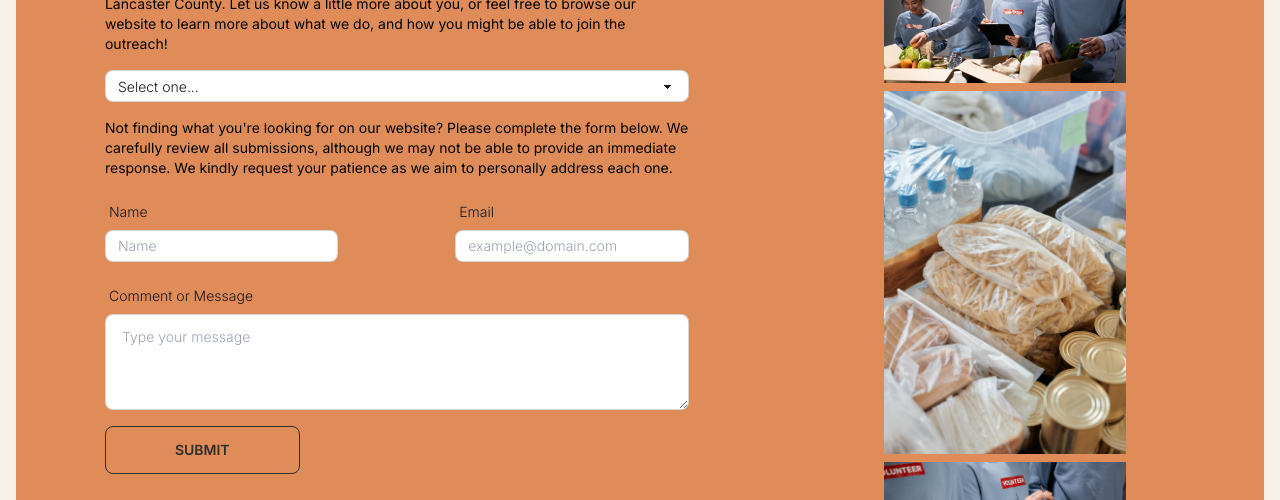
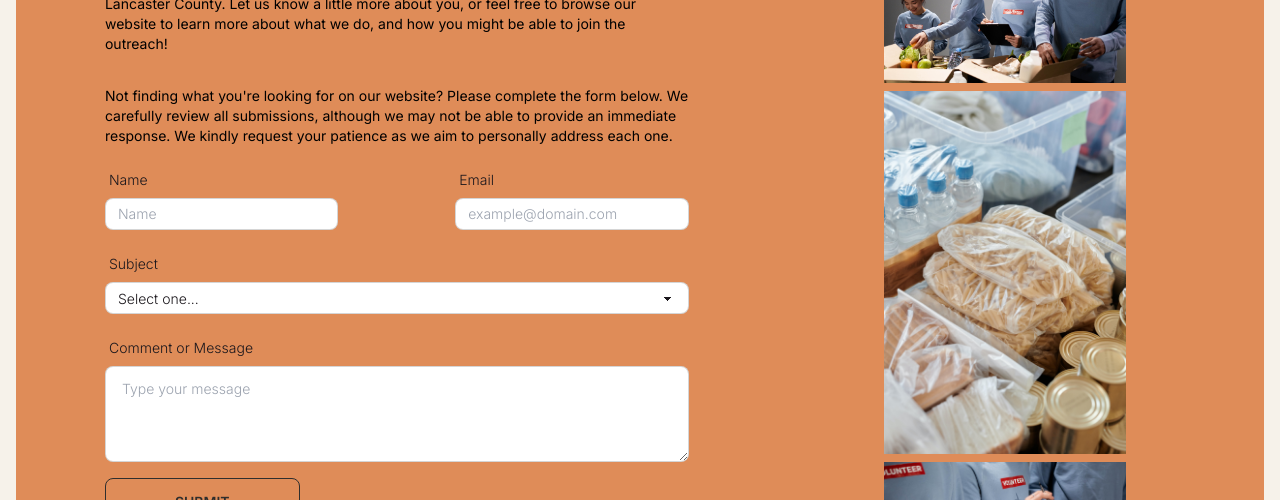
Before and after one commit to Jstanion/servants-heart, a Next.js app: page /contact in a window 1280 px wide. Shown: the part 300-800 px from the top of the page. Built offline with nearby package versions, Linux system fonts and the light colour scheme.

Commit message:
moved dropdown into contact form component

```diff
--- a/app/component/contactForm/ContactForm.jsx
+++ b/app/component/contactForm/ContactForm.jsx
@@ -1,11 +1,18 @@
 "use client";
 
+import React, { useState } from "react";
+
 export default function ContactForm(props) {
+  const [name, setName] = useState("");
+  const [email, setEmail] = useState("");
+  const [message, setMessage] = useState("");
+  const [dropdownSelection, setDropdownSelection] = useState("");
+
   async function handleSubmit(e) {
     e.preventDefault();
     const formData = new FormData(e.target);
 
-    formData.append("access_key", "4e413620-682a-4b6a-9949-d049c67ce596");
+    formData.append("access_key", "af4c5bf1-7b35-48ad-a872-8ce8d3802deb");
 
     const object = Object.fromEntries(formData);
     const json = JSON.stringify(object);
@@ -22,11 +29,20 @@ export default function ContactForm(props) {
     if (result.success) {
       console.log(result);
       alert("Your email was sent successfully.");
+      setName("");
+      setEmail("");
+      setMessage("");
+      setDropdownSelection("");
     }
   }
 
   return (
-    <form onSubmit={handleSubmit} className="form-control w-full">
+    <form
+      onSubmit={(e) => {
+        handleSubmit(e);
+      }}
+      className="form-control w-full"
+    >
       <div className="flex justify-between w-full">
         <div className="flex flex-col mb-4 w-2/5">
           <label htmlFor="name" className="label">
@@ -35,6 +51,10 @@ export default function ContactForm(props) {
           <input
             type="text"
             name="name"
+            value={name}
+            onChange={(e) => {
+              setName(e.target.value);
+            }}
             required
             placeholder="Name"
             className="input input-bordered input-sm w-full bg-white text-neutral font-light mr-2"
@@ -47,17 +67,37 @@ export default function ContactForm(props) {
           <input
             type="email"
             name="email"
+            value={email}
+            onChange={(e) => {
+              setEmail(e.target.value);
+            }}
             required
             placeholder="example@domain.com"
             className="input input-bordered input-sm w-full bg-white text-neutral font-light"
           />
         </div>
       </div>
-      <input
-        type="hidden"
-        name="subject"
-        value={`New form submission from A Servant's Heart Website: ${props.subject}`}
-      />
+      <div className="flex flex-col mb-4">
+        <label htmlFor="subject" className="label">
+          <span className="label-text text-neutral font-light">Subject</span>
+        </label>
+        <select
+          value={dropdownSelection}
+          onChange={(e) => setDropdownSelection(e.target.value)}
+          className="select select-bordered select-sm w-full text-neutral font-light bg-white"
+        >
+          <option className="font-light">Select one...</option>
+          <option className="font-light">General Information</option>
+          <option className="font-light">Sponsor a Family</option>
+          <option className="font-light">Volunteer Opportunities</option>
+          <option className="font-light">Donations</option>
+        </select>
+        <input
+          type="hidden"
+          name="subject"
+          value={`New form submission from A Servant's Heart Website: ${dropdownSelection}`}
+        />
+      </div>
       <div className="flex flex-col mb-4">
         <label htmlFor="message" className="label">
           <span className="label-text text-neutral font-light">
@@ -66,6 +106,10 @@ export default function ContactForm(props) {
         </label>
         <textarea
           name="message"
+          value={message}
+          onChange={(e) => {
+            setMessage(e.target.value);
+          }}
           required
           placeholder="Type your message"
           className="textarea textarea-bordered h-24 bg-white text-neutral font-light"
@@ -79,75 +123,3 @@ export default function ContactForm(props) {
     </form>
   );
 }
-// import React from "react";
-// import { useForm } from "react-hook-form";
-// import { sendEmail } from "../../utils/sendEmail";
-
-// const formData = {
-//   firstName: "",
-//   lastName: "",
-//   email: "",
-//   message: "",
-// };
-
-// export default function ContactForm() {
-//   const { register, handleSubmit, errors } = useForm(formData);
-
-//   function onSubmit(formData) {
-//     sendEmail(formData);
-//     console.log(formData);
-//   }
-
-//   return (
-//     <form onSubmit={handleSubmit(onSubmit)} className="form-control w-full">
-//       <div className="flex flex-col mb-4">
-//         <label htmlFor="firstName" className="label">
-//           <span className="label-text text-neutral font-light">Name</span>
-//         </label>
-//         <div className="flex justify-between">
-//           <input
-//             type="text"
-//             placeholder="First"
-//             className="input input-bordered input-sm w-full bg-white text-neutral font-light mr-2"
-//             {...register("firstName", { required: true })}
-//           />
-//           <label htmlFor="lastName" className="label"></label>
-//           <input
-//             type="text"
-//             placeholder="Last"
-//             className="input input-bordered input-sm w-full bg-white text-neutral font-light ml-2"
-//             {...register("lastName", { required: true })}
-//           />
-//         </div>
-//       </div>
-//       <div className="flex flex-col mb-4">
-//         <label htmlFor="email" className="label">
-//           <span className="label-text text-neutral font-light">Email</span>
-//         </label>
-//         <input
-//           type="email"
-//           placeholder="example@domain.com"
-//           className="input input-bordered input-sm w-full bg-white text-neutral font-light"
-//           {...register("email", { required: true })}
-//         />
-//       </div>
-//       <div className="flex flex-col mb-4">
-//         <label htmlFor="message" className="label">
-//           <span className="label-text text-neutral font-light">
-//             Comment or Message
-//           </span>
-//         </label>
-//         <textarea
-//           placeholder="Type your message"
-//           className="textarea textarea-bordered h-24 bg-white text-neutral font-light"
-//           {...register("message", { required: true })}
-//         ></textarea>
-//       </div>
-//       <input
-//         type="submit"
-//         value="Submit"
-//         className="btn btn-outline hover:bg-opacity-40 w-1/3"
-//       />
-//     </form>
-//   );
-// }
--- a/app/contact/page.jsx
+++ b/app/contact/page.jsx
@@ -1,18 +1,8 @@
-"use client";
-
-import React, { useState } from "react";
+import React from "react";
 import ContactForm from "../component/contactForm/ContactForm";
 import Image from "next/image";
 
 const Contact = () => {
-  const [dropdownSelection, setDropdownSelection] = useState("");
-
-  function handleDropdown(e) {
-    e.preventDefault();
-    const selectedValue = e.target.value;
-    setDropdownSelection(selectedValue);
-  }
-
   return (
     <div className="flex w-full h-full my-4 p-4 bg-accent">
       <div className="flex justify-center items-start w-3/5">
@@ -28,18 +18,6 @@ const Contact = () => {
             you, or feel free to browse our website to learn more about what we
             do, and how you might be able to join the outreach!
           </p>
-          <select
-            onClick={handleDropdown}
-            className="select select-bordered select-sm w-full text-neutral font-light bg-white"
-          >
-            <option selected disabled className="font-light">
-              Select one...
-            </option>
-            <option className="font-light">General Information</option>
-            <option className="font-light">Sponsor a Family</option>
-            <option className="font-light">Volunteer Opportunities</option>
-            <option className="font-light">Donations</option>
-          </select>
           <p className="my-4 text-sm">
             Not finding what you&apos;re looking for on our website? Please
             complete the form below. We carefully review all submissions,
@@ -47,7 +25,7 @@ const Contact = () => {
             kindly request your patience as we aim to personally address each
             one.
           </p>
-          <ContactForm subject={dropdownSelection} />
+          <ContactForm />
         </section>
       </div>
       <div className="flex flex-wrap justify-center items-start w-2/5 h-fit mt-4">
```
